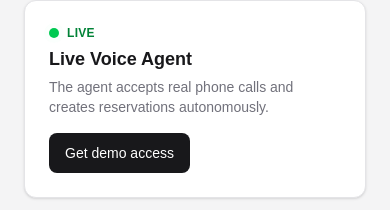
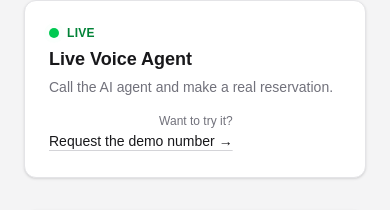
Before and after one commit to DevGrumpiness/casa-ai-agent, a Next.js app in the folder apps/web/: page / in a window 390 px wide. Shown: the part 222-432 px from the top of the page. Built offline with nearby package versions, Linux system fonts and the light colour scheme; no server answers.

Commit message:
feat(web): make voice agent card phone hint more prominent
- larger monospace pill for the masked phone number, updated CTA copy
- forward NEXT_PUBLIC_VOICE_AGENT_PHONE_HINT and NEXT_PUBLIC_VOICE_AGENT_CONTACT_URL as Dockerfile build args so they reach the Next.js build on Railway

```diff
--- a/apps/web/src/app/voiceAgentCard.tsx
+++ b/apps/web/src/app/voiceAgentCard.tsx
@@ -22,26 +22,29 @@ const VoiceAgentCard = () => {
           </h2>
 
           <p className="mt-1 max-w-md text-sm text-zinc-500">
-            The agent accepts real phone calls and creates reservations
-            autonomously.
+            Call the AI agent and make a real reservation.
           </p>
 
           {phoneHint && (
-            <p className="mt-3 font-mono text-base tracking-wide text-zinc-700">
+            <p className="mt-3 inline-block rounded-lg bg-zinc-50 px-3 py-2 font-mono text-xl font-semibold tracking-widest text-zinc-900">
               {phoneHint}
             </p>
           )}
         </div>
 
         {contactUrl && (
+          <div className="text-right">
+            <p className="text-xs text-zinc-500">Want to try it?</p>
+
             <a
               href={contactUrl}
               target="_blank"
               rel="noopener noreferrer"
-            className="rounded-lg bg-zinc-900 px-4 py-2.5 text-sm font-medium text-white transition hover:bg-zinc-700"
+              className="text-sm font-medium text-zinc-900 underline decoration-zinc-300 underline-offset-4 transition hover:text-zinc-600"
             >
-            Get demo access
+              Request the demo number →
             </a>
+          </div>
         )}
       </div>
     </section>
```
Also changed, not shown: 1 other file (tests, documents, lock files or other folders). Lines whose indentation alone changed are shown as unchanged.
